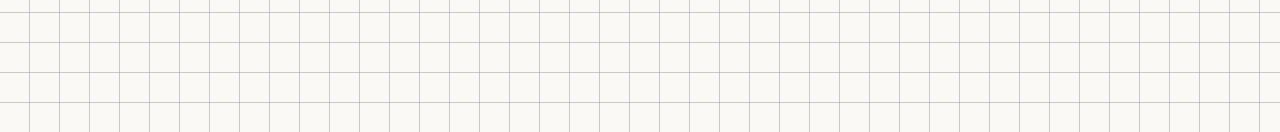
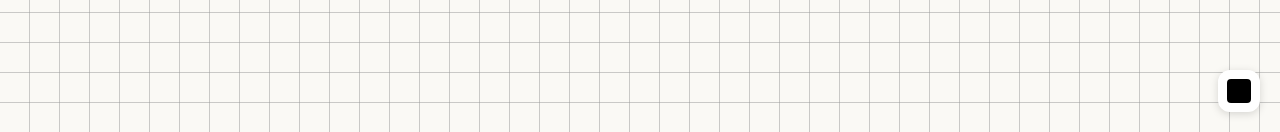
Before and after one commit to riddhima303/Scribble-Space, a React (Vite) app: page / in a window 1280 px wide. Shown: the part 668-800 px from the top of the page. Built offline with nearby package versions, Linux system fonts and the light colour scheme.

Commit message:
color added

```diff
--- a/src/App.jsx
+++ b/src/App.jsx
@@ -7,9 +7,11 @@ const [showPopup, setShowPopup] = useState(true);
   const [showCat, setShowCat] = useState(false);
   const [catPos, setCatPos] = useState({ x: 0, y: 0 });
 
+  const [penColor, setPenColor] = useState("#000000");
+  const [showColors, setShowColors] = useState(false);
+
   const receiveCat = () => {
     setShowPopup(false);
-
 
     setCatPos({
       x: Math.random() * (window.innerWidth - 120),
@@ -17,12 +19,73 @@ setCatPos({
     });
 
     setShowCat(true);
-
-
   };
 
-return ( <div id="paper"> <canvas id="drawingCanvas"></canvas>
+  return (
+    <div id="paper">
 
+      <div className="toolbar">
+        <button
+          className="color-btn"
+          onClick={() => setShowColors(!showColors)}
+        >
+          <span
+            className="current-color"
+            style={{ backgroundColor: penColor }}
+          ></span>
+        </button>
+
+        {showColors && (
+          <div className="color-palette">
+            <button
+              className="palette-color"
+              style={{ backgroundColor: "#303634" }}
+              onClick={() => {
+                setPenColor("#303634");
+                setShowColors(false);
+              }}
+            />
+
+            <button
+              className="palette-color"
+              style={{ backgroundColor: "#9D7A98" }}
+              onClick={() => {
+                setPenColor("#9D7A98");
+                setShowColors(false);
+              }}
+            />
+
+            <button
+              className="palette-color"
+              style={{ backgroundColor: "#D27590" }}
+              onClick={() => {
+                setPenColor("#D27590");
+                setShowColors(false);
+              }}
+            />
+
+            <button
+              className="palette-color"
+              style={{ backgroundColor: "#DB7F8E" }}
+              onClick={() => {
+                setPenColor("#DB7F8E");
+                setShowColors(false);
+              }}
+            />
+
+            <button
+              className="palette-color"
+              style={{ backgroundColor: "#CF4A4B" }}
+              onClick={() => {
+                setPenColor("#CF4A4B");
+                setShowColors(false);
+              }}
+            />
+          </div>
+        )}
+      </div>
+
+      <canvas id="drawingCanvas"></canvas>
 
       {showPopup && (
         <div className="overlay">
@@ -63,7 +126,5 @@ return ( <div id="paper"> <canvas id="drawingCanvas"></canvas>
         />
       )}
     </div>
-
-
   );
 }
--- a/src/index.css
+++ b/src/index.css
@@ -118,10 +118,50 @@ body,
 
   padding: 10px;
 }
+.toolbar {
+  position: fixed;
+  bottom: 20px;
+  right: 20px;
+  z-index: 3000;
+}
 
-.screen-cat {
-  width: 90px;
-  display: block;
+.color-btn {
+  width: 42px;
+  height: 42px;
 
-  image-rendering: pixelated;
+  border: none;
+  border-radius: 12px;
+
+  background: white;
+  display: flex;
+  justify-content: center;
+  align-items: center;
+  cursor: pointer;
+  box-shadow: 0 2px 8px rgba(0, 0, 0, 0.15);
 }
+
+.current-color {
+  width: 24px;
+  height: 24px;
+  border-radius: 4px;
+}
+.color-palette {
+  position: absolute;
+  bottom: 55px;
+  right: 0;
+  display: flex;
+  flex-direction: column;
+  gap: 8px;
+  background: white;
+  padding: 8px;
+  border-radius: 12px;
+  box-shadow: 0 4px 12px rgba(0, 0, 0, 0.15);
+}
+
+.palette-color {
+  width: 28px;
+  height: 28px;
+  border: none;
+  border-radius: 50%;
+  cursor: pointer;
+}
```
Lines whose indentation alone changed are shown as unchanged.
